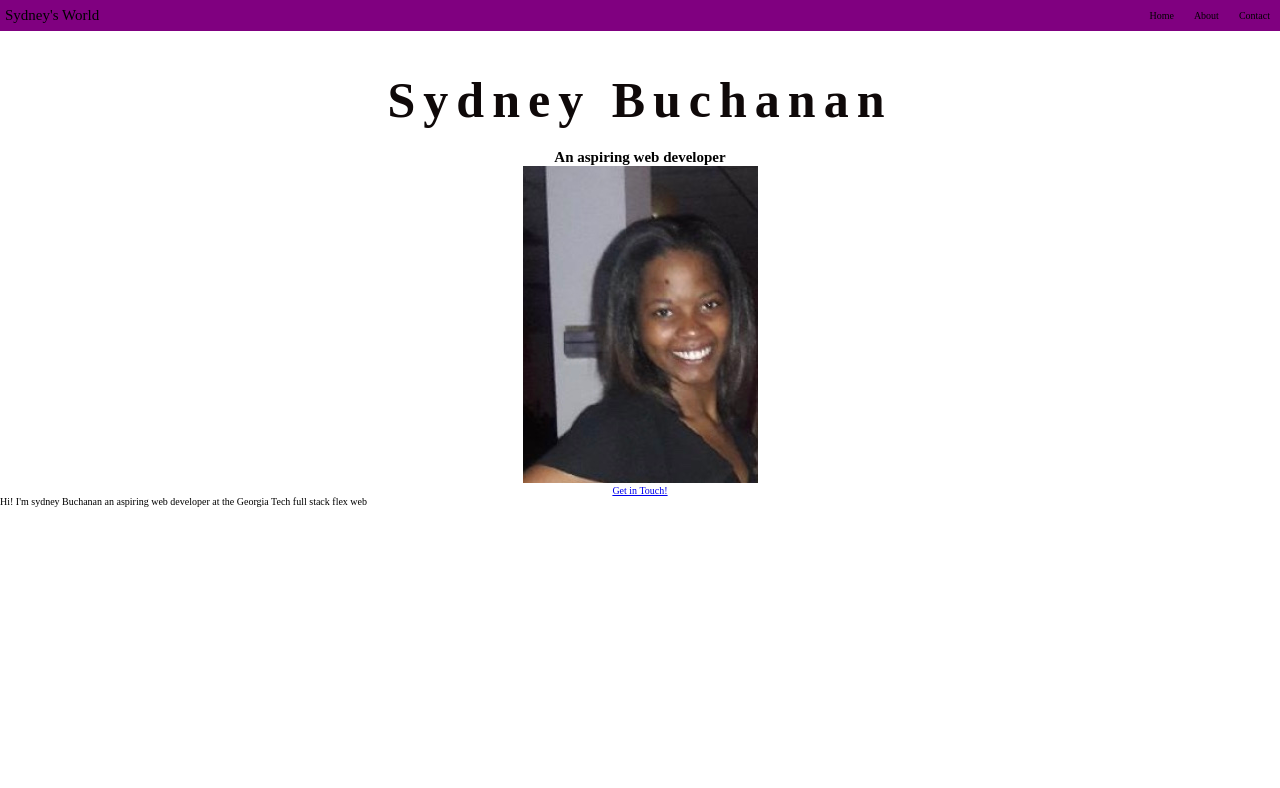
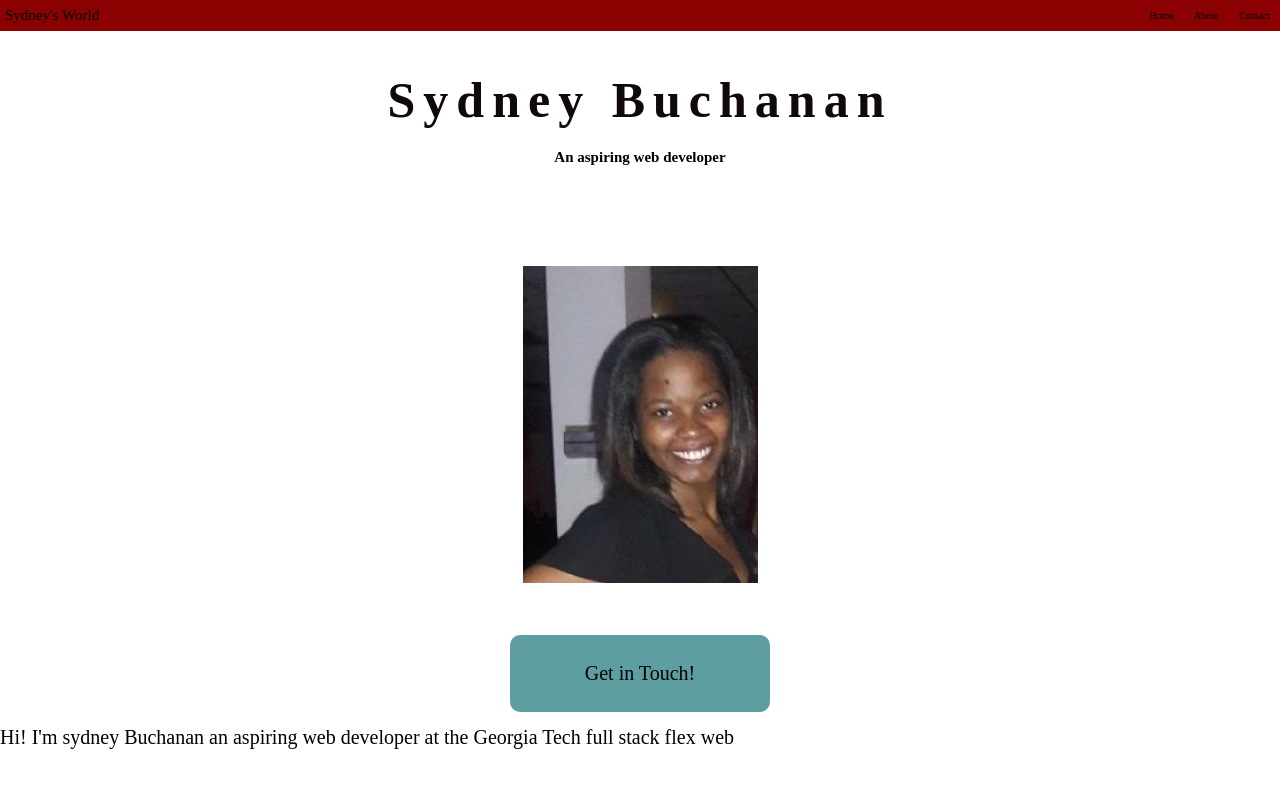
Before and after one commit to SBuchanan1/Polished-portfolio-SB, a plain HTML site: page index.html in a window 1280 px wide. Drawn offline with Linux system fonts and the light colour scheme.

Commit message:
styled get in touch btn

```diff
--- a/styles.css
+++ b/styles.css
@@ -30,11 +30,38 @@ h1 {
   margin-bottom: 2rem;
 }
 
+.image {
+  margin-top: 10rem;
+  margin-bottom: 5rem;
+}
+
+P {
+  font-size: 2rem;
+  color: black;
+  line-height: 5rem;
+  margin-bottom: 5rem;
+}
+
+.btn {
+  display: inline-block;
+  padding: 2.7rem 7.5rem;
+  background: rgb(95, 158, 160);
+  font-size: 2rem;
+  text-decoration: none;
+  color: black;
+  border-radius: 10px;
+  transition: background 0.5s;
+}
+
+.btn:hover {
+  background: whitesmoke;
+}
+
 .navbar {
   display: flex;
   justify-content: space-between;
   align-items: center;
-  background-color: purple;
+  background-color: darkred;
   color: black;
 }
 .about-title {
```
